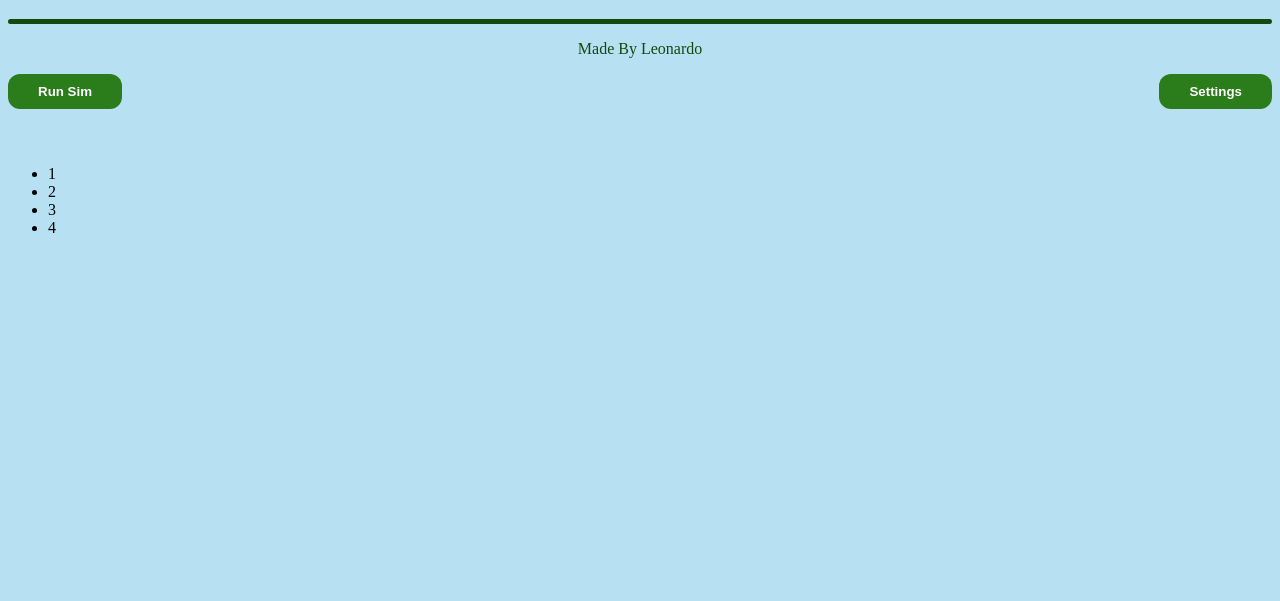
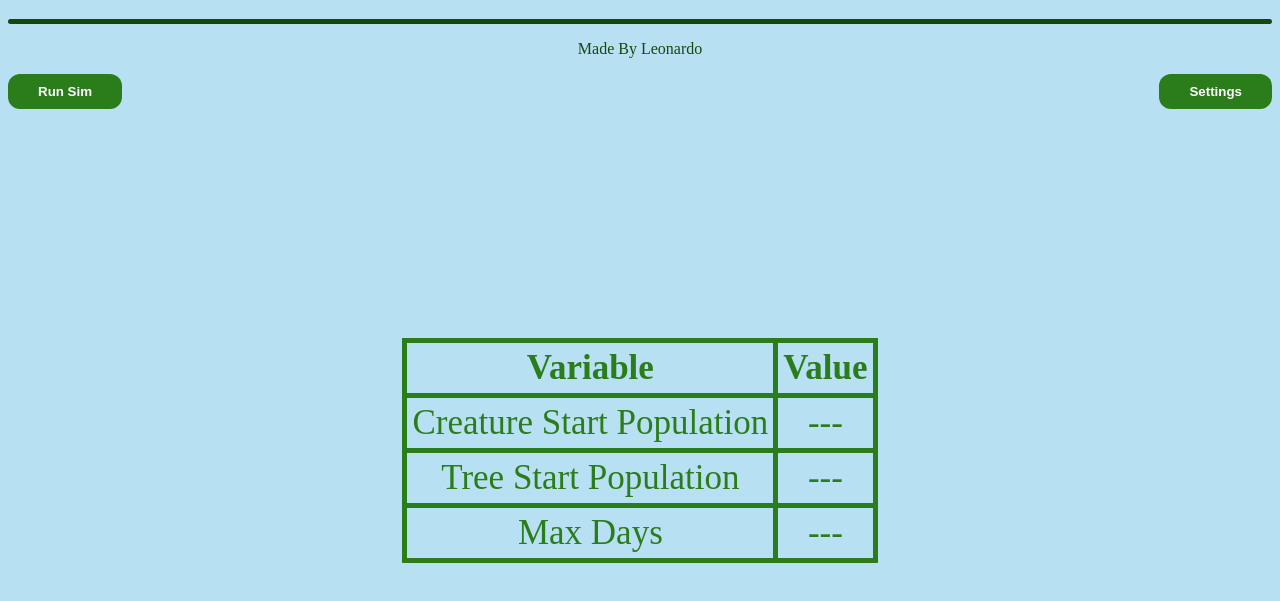
Before and after one commit to Leojb2oo8/Sim, a website: page Website/index.htm in a window 1280 px wide. Shown: the part 61-662 px from the top of the page. Drawn offline with Linux system fonts and the light colour scheme.

Commit message:
Table update to website

```diff
--- a/Website/index.htm
+++ b/Website/index.htm
@@ -6,16 +6,29 @@
         <style>
 
             body {background-color: rgb(184, 224, 243);}
-            .heading {text-align: center;}
+            .center {text-align: center;}
+            .centerTable {margin-left: auto; margin-right: auto;}
+            .tableTopPadding {padding: 15% 0 0 0;}
             h1 {color: rgb(22, 71, 12);}
             hr {height: 5px;
                  background-color: rgb(22, 71, 12);
                  border: none;
                  border-radius: 12px;
             }
-            p {color: rgb(22, 71, 12); font-size:medium}
+            p {color: rgb(22, 71, 12); font-size: medium;}
 
-
+            table, th, td {
+                border: 5px solid;
+                color: rgb(43, 124, 26);
+                text-align: center;
+                padding: 5px;
+                font-size: 35px;
+            }
+            th {font-weight: bolder;}
+            td {font-weight: 400}
+            table {
+                border-collapse: collapse;
+            }
 
             button {background-color: rgb(43, 124, 26);
                  border: none;
@@ -53,22 +66,34 @@
     </head>
 
     <body>
-        <div class="heading"><h1>Sim</h1></div>
+        <div class="center"><h1>Sim</h1></div>
         <hr>
-        <div class="heading"><p>Made By Leonardo</p></div>
+        <div class="center"><p>Made By Leonardo</p></div>
 
        	<div class="container">
         	<div class="buttonRunSim"><button class="buttonHover" type="button" onclick="">Run Sim</button></div>
             <div class="buttonSettings"><button class="buttonHover" type="button" onclick="">Settings</button></div>
         </div>
 
-        <div>
-            <ul>
-                <li>1</li>
-                <li>2</li>
-                <li>3</li>
-                <li>4</li>
-            </ul>
+        <div class="tableTopPadding">
+            <table class="centerTable">
+                <tr>
+                    <th>Variable</th>
+                    <th>Value</th>
+                </tr>
+                <tr>
+                    <td>Creature Start Population</td>
+                    <td>---</td>
+                </tr>
+                <tr>
+                    <td>Tree Start Population</td>
+                    <td>---</td>
+                </tr>
+                <tr>
+                    <td>Max Days</td>
+                    <td>---</td>
+                </tr>
+            </table>
         </div>
 
     </body>
```
